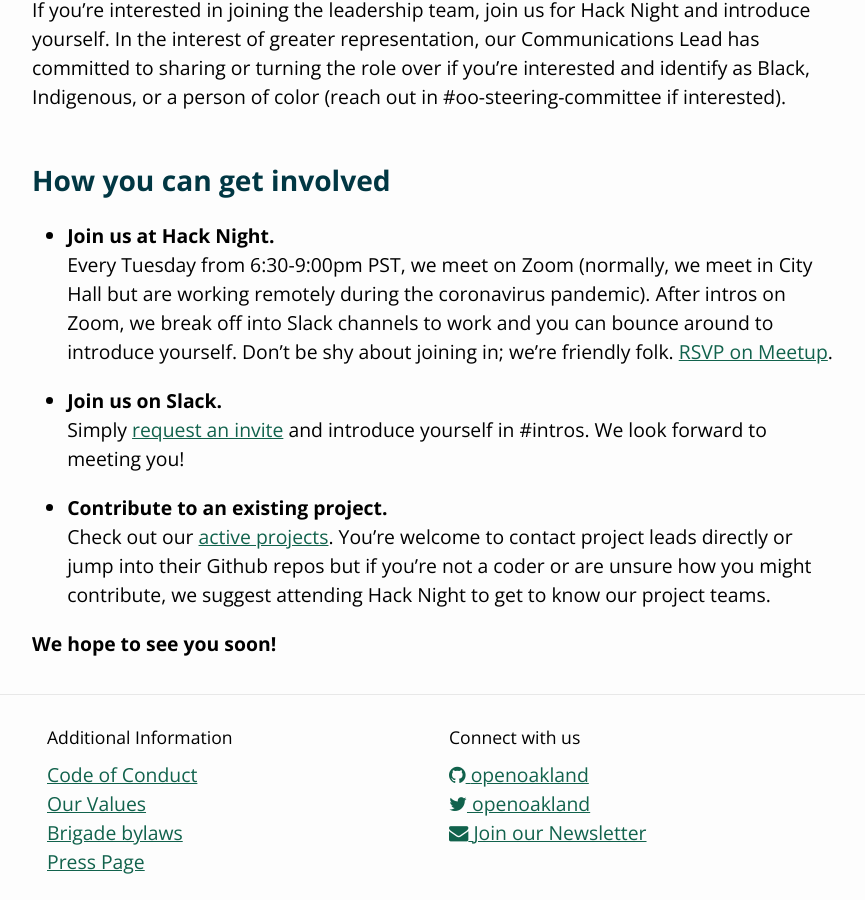
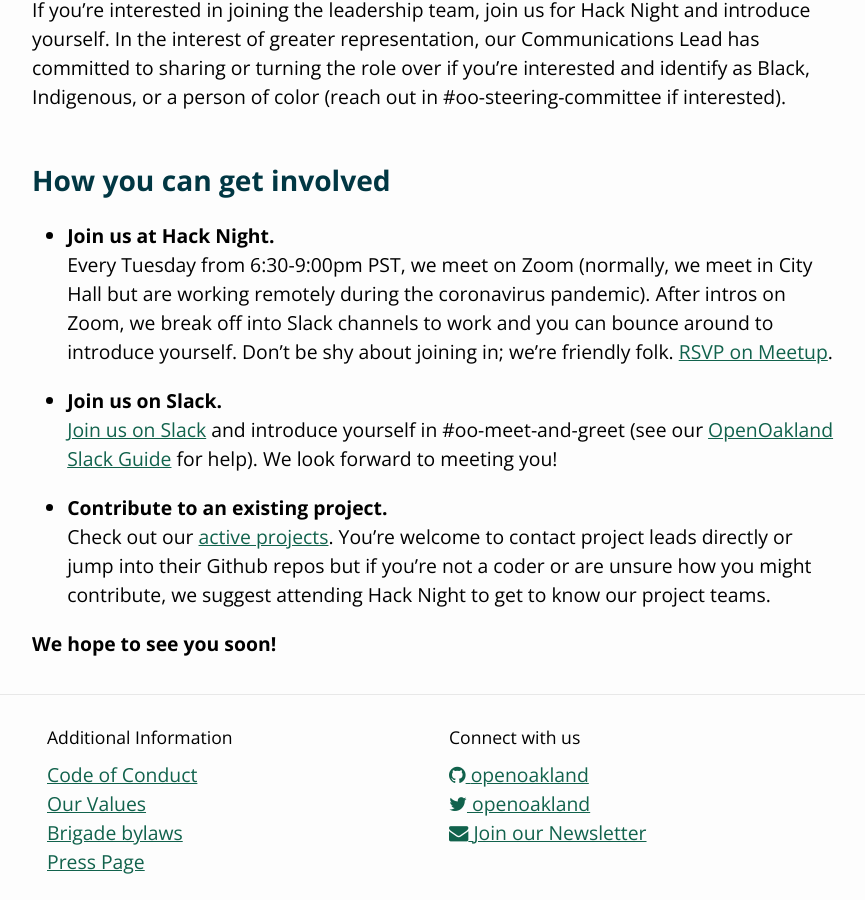
Before and after one commit to openoakland/openoakland.org, a Jekyll site: the page built from src/about-us.md, in a window 1280 px wide and 900 px high, scrolled down 2260 px. Shown: the whole window, without its empty margins (206-1071 px from the left). Built offline with Jekyll 4.4.1, drawn with Linux system fonts in a browser that asks for light colours.

Commit message:
Replace old Slack access links throughout site

```diff
--- a/src/about-us.md
+++ b/src/about-us.md
@@ -44,7 +44,7 @@
     Every Tuesday from 6:30-9:00pm PST, we meet on Zoom (normally, we meet in City Hall but are working remotely during the coronavirus pandemic). After intros on Zoom, we break off into Slack channels to work and you can bounce around to introduce yourself. Don't be shy about joining in; we're friendly folk. [RSVP on Meetup](https://www.meetup.com/OpenOakland/).
 
 - **Join us on Slack.**
-    Simply [request an invite](http://slack.openoakland.org/) and introduce yourself in #intros. We look forward to meeting you!
+    [Join us on Slack](https://join.slack.com/t/openoakland/shared_invite/zt-n4d7tx2t-UVIN7a769e4oc9j7PgM3HA) and introduce yourself in #oo-meet-and-greet (see our [OpenOakland Slack Guide](https://docs.google.com/document/d/1VWZQ_3ehP5j0IOTY0nJClvQPll3ivSkuAdh5YsOhO_U/edit?usp=sharing) for help). We look forward to meeting you!
 
 - **Contribute to an existing project.**
     Check out our [active projects](/projects/). You're welcome to contact project leads directly or jump into their Github repos but if you're not a coder or are unsure how you might contribute, we suggest attending Hack Night to get to know our project teams.
```
Also changed, not shown: README.md (+2 -2 lines), src/_about/onboarding.md (+1 -1 lines), src/projects.md (+1 -1 lines).
